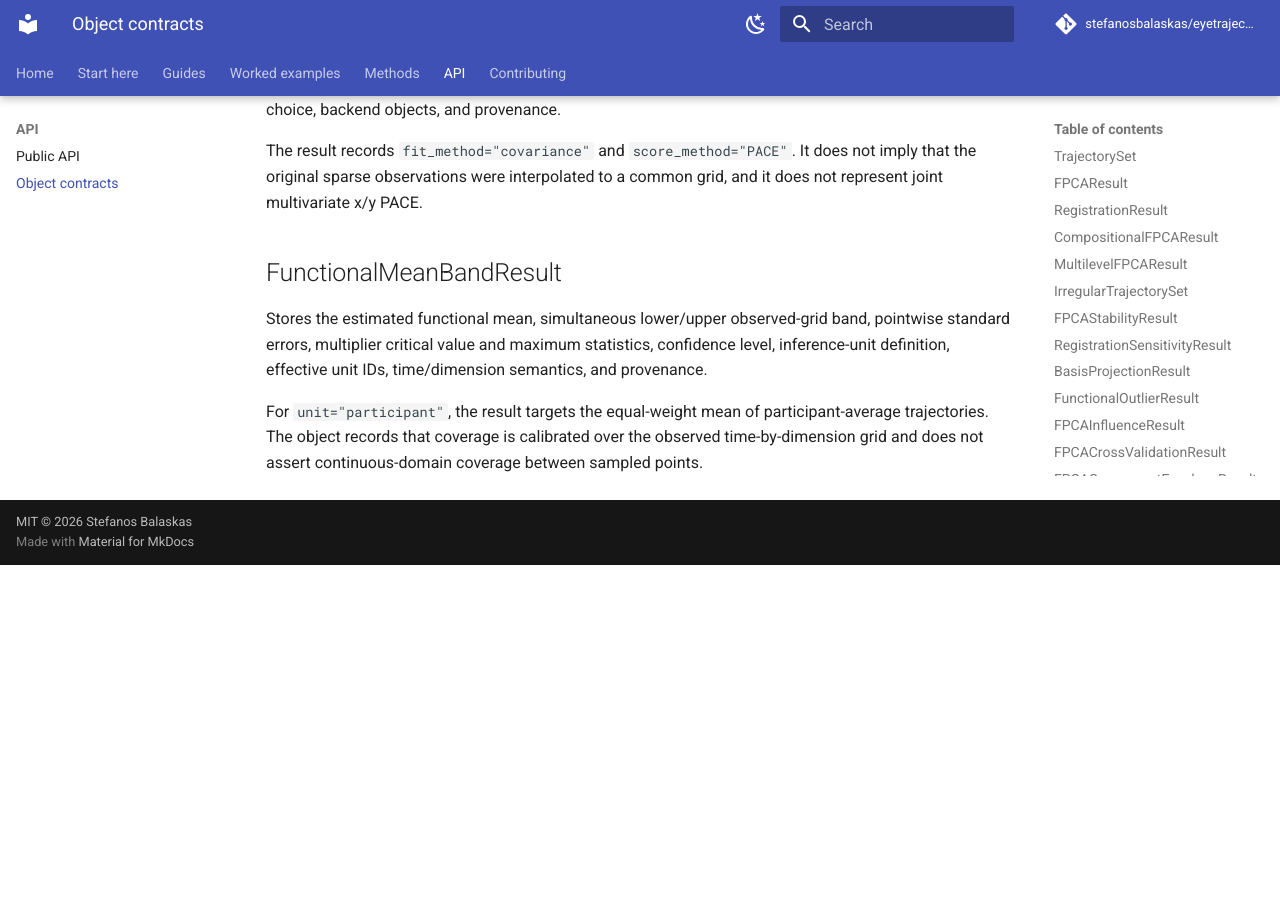
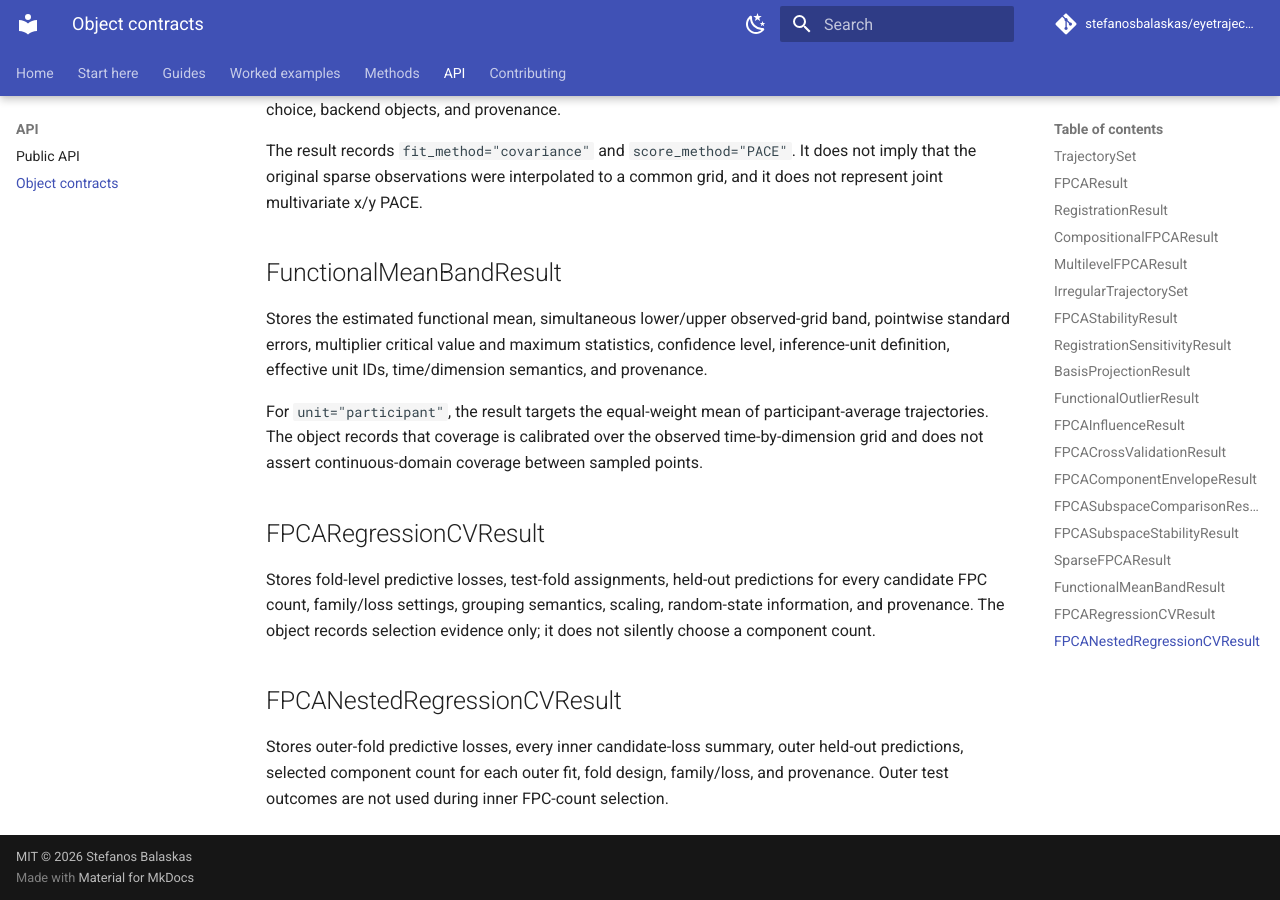
Before and after one commit to stefanosbalaskas/eyetrajectoriespy, an MkDocs documentation site: the page built from docs/reference/objects.md, in a window 1280 px wide and 900 px high, scrolled down 2857 px. Built offline with MkDocs 1.6.1 and Material for MkDocs 9.7.7, drawn with Linux system fonts in a browser that asks for light colours; comment, search, counter and statistics services are not loaded; before the commit the page ends 3422 px from its top, so only the background shows below that.

Commit message:
Document predictive FPCA CV result objects

```diff
--- a/docs/reference/objects.md
+++ b/docs/reference/objects.md
@@ -124,3 +124,12 @@ For `unit="participant"`, the result targets the equal-weight mean of
 participant-average trajectories. The object records that coverage is calibrated
 over the observed time-by-dimension grid and does not assert continuous-domain
 coverage between sampled points.
+
+
+## FPCARegressionCVResult
+
+Stores fold-level predictive losses, test-fold assignments, held-out predictions for every candidate FPC count, family/loss settings, grouping semantics, scaling, random-state information, and provenance. The object records selection evidence only; it does not silently choose a component count.
+
+## FPCANestedRegressionCVResult
+
+Stores outer-fold predictive losses, every inner candidate-loss summary, outer held-out predictions, selected component count for each outer fit, fold design, family/loss, and provenance. Outer test outcomes are not used during inner FPC-count selection.
```
